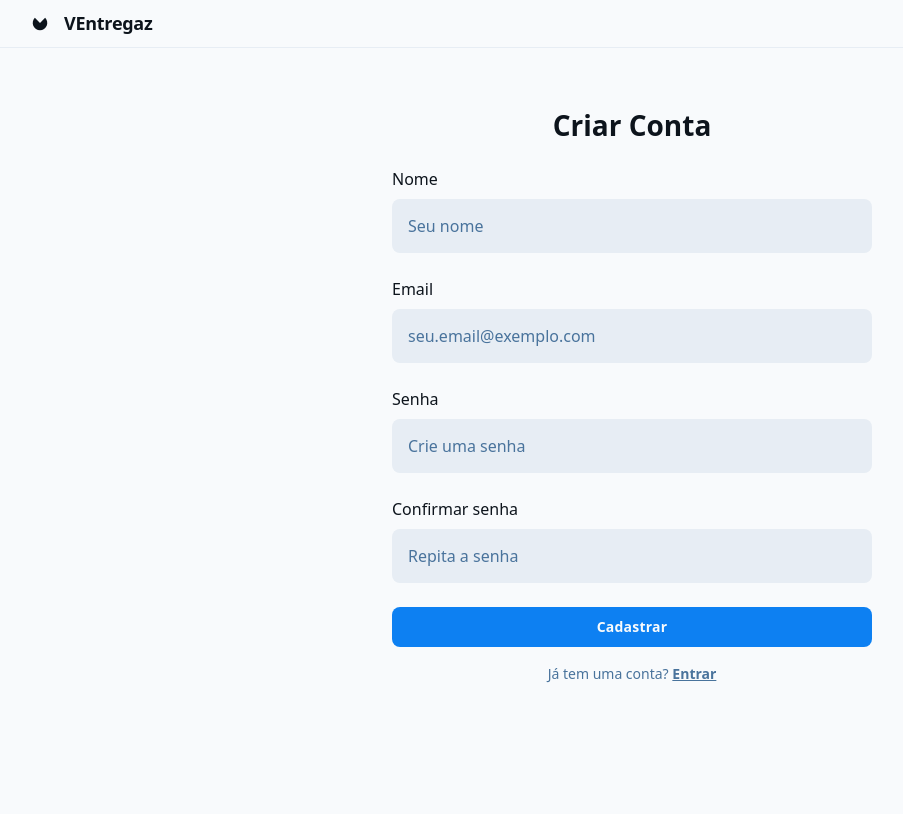
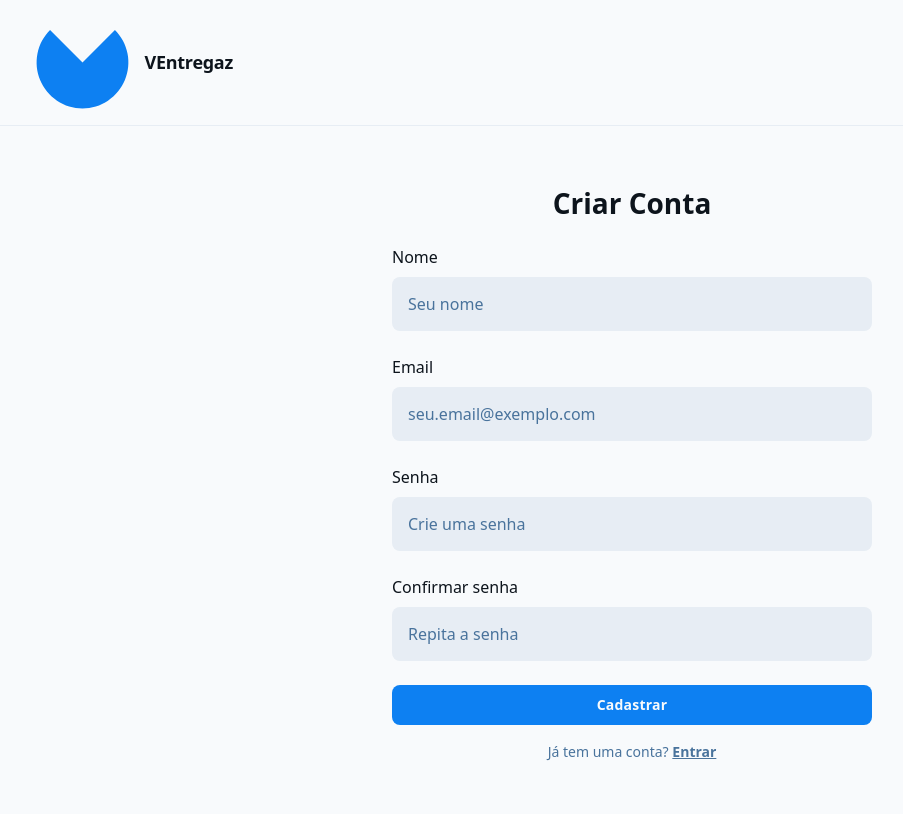
Before and after one commit to vitormendes4072/projetoV, a Flask app: page /register in a window 1280 px wide. Shown: the whole page, without its empty margins (8-911 px from the left). Before the commit the page ends 683 px from the top, so only its background shows below. Run offline with Flask 3, Linux system fonts and the light colour scheme; parts of the project's set-up code (start-up, migrations or seed data) failed here and were passed over.

Commit message:
feat: substituir SVG inline do header pelo partial _logo.html em login e register

```diff
--- a/app/templates/login.html
+++ b/app/templates/login.html
@@ -4,6 +4,7 @@
         <link rel="preconnect" href="https://fonts.gstatic.com/" crossorigin="" />
         <link rel="stylesheet" as="style" onload="this.rel='stylesheet'" href="https://fonts.googleapis.com/css2?display=swap&amp;family=Inter%3Awght%40400%3B500%3B700%3B900&amp;family=Noto+Sans%3Awght%40400%3B500%3B700%3B900"/>
         <title>VEntregaz - Login</title>
+        <link rel="icon" href="{{ url_for('static', filename='favicon.svg') }}" type="image/svg+xml">
         <link rel="stylesheet" href="{{ url_for('static', filename='css/tailwind.css') }}">
     </head>
     <body>
@@ -12,10 +13,7 @@
 
             <header class="flex items-center justify-between whitespace-nowrap border-b border-solid border-b-[#e7edf4] px-10 py-3">
             <div class="flex items-center gap-4 text-[#0d141c]">
-                <div class="size-4">
-                <svg viewBox="0 0 48 48" fill="none" xmlns="http://www.w3.org/2000/svg"><path d="M8.57829 8.57829C5.52816 11.6284 3.451 15.5145 2.60947 19.7452C1.76794 23.9758 2.19984 28.361 3.85056 32.3462C5.50128 36.3314 8.29667 39.7376 11.8832 42.134C15.4698 44.5305 19.6865 45.8096 24 45.8096C28.3135 45.8096 32.5302 44.5305 36.1168 42.134C39.7033 39.7375 42.4987 36.3314 44.1494 32.3462C45.8002 28.361 46.2321 23.9758 45.3905 19.7452C44.549 15.5145 42.4718 11.6284 39.4217 8.57829L24 24L8.57829 8.57829Z" fill="currentColor"></path></svg>
-                </div>
-                <h2 class="text-[#0d141c] text-lg font-bold leading-tight tracking-[-0.015em]">VEntregaz</h2>
+                {% include 'partials/_logo.html' %}
             </div>
             </header>
 
--- a/app/templates/register.html
+++ b/app/templates/register.html
@@ -3,7 +3,8 @@
     <head>
         <link rel="preconnect" href="https://fonts.gstatic.com/" crossorigin="" />
         <link rel="stylesheet" as="style" onload="this.rel='stylesheet'" href="https://fonts.googleapis.com/css2?display=swap&amp;family=Inter%3Awght%40400%3B500%3B700%3B900&amp;family=Noto+Sans%3Awght%40400%3B500%3B700%3B900"/>
-        <title> VENTREGAZ - Cadastro</title>
+        <title>VEntregaz - Cadastro</title>
+        <link rel="icon" href="{{ url_for('static', filename='favicon.svg') }}" type="image/svg+xml">
         <link rel="stylesheet" href="{{ url_for('static', filename='css/tailwind.css') }}">
     </head>
     <body>
@@ -12,10 +13,7 @@
 
             <header class="flex items-center justify-between whitespace-nowrap border-b border-solid border-b-[#e7edf4] px-10 py-3">
             <div class="flex items-center gap-4 text-[#0d141c]">
-                <div class="size-4">
-                <svg viewBox="0 0 48 48" fill="none" xmlns="http://www.w3.org/2000/svg"><path d="M8.57829 8.57829C5.52816 11.6284 3.451 15.5145 2.60947 19.7452C1.76794 23.9758 2.19984 28.361 3.85056 32.3462C5.50128 36.3314 8.29667 39.7376 11.8832 42.134C15.4698 44.5305 19.6865 45.8096 24 45.8096C28.3135 45.8096 32.5302 44.5305 36.1168 42.134C39.7033 39.7375 42.4987 36.3314 44.1494 32.3462C45.8002 28.361 46.2321 23.9758 45.3905 19.7452C44.549 15.5145 42.4718 11.6284 39.4217 8.57829L24 24L8.57829 8.57829Z" fill="currentColor"></path></svg>
-                </div>
-                <h2 class="text-[#0d141c] text-lg font-bold leading-tight tracking-[-0.015em]">VEntregaz</h2>
+                {% include 'partials/_logo.html' %}
             </div>
             </header>
 
```
